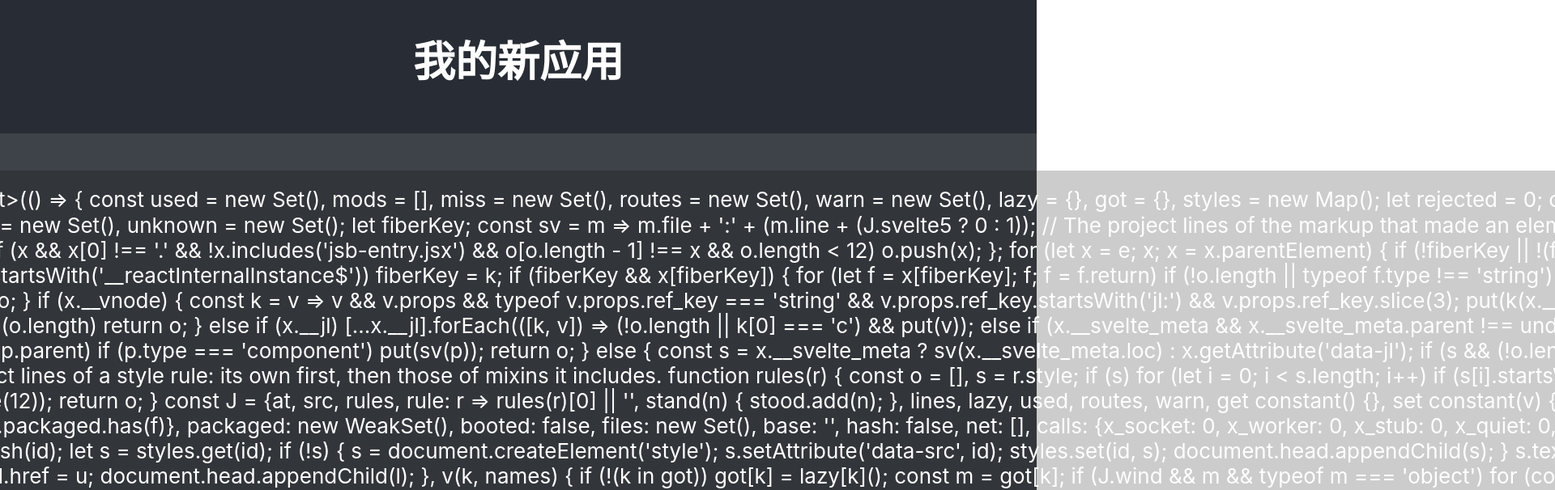
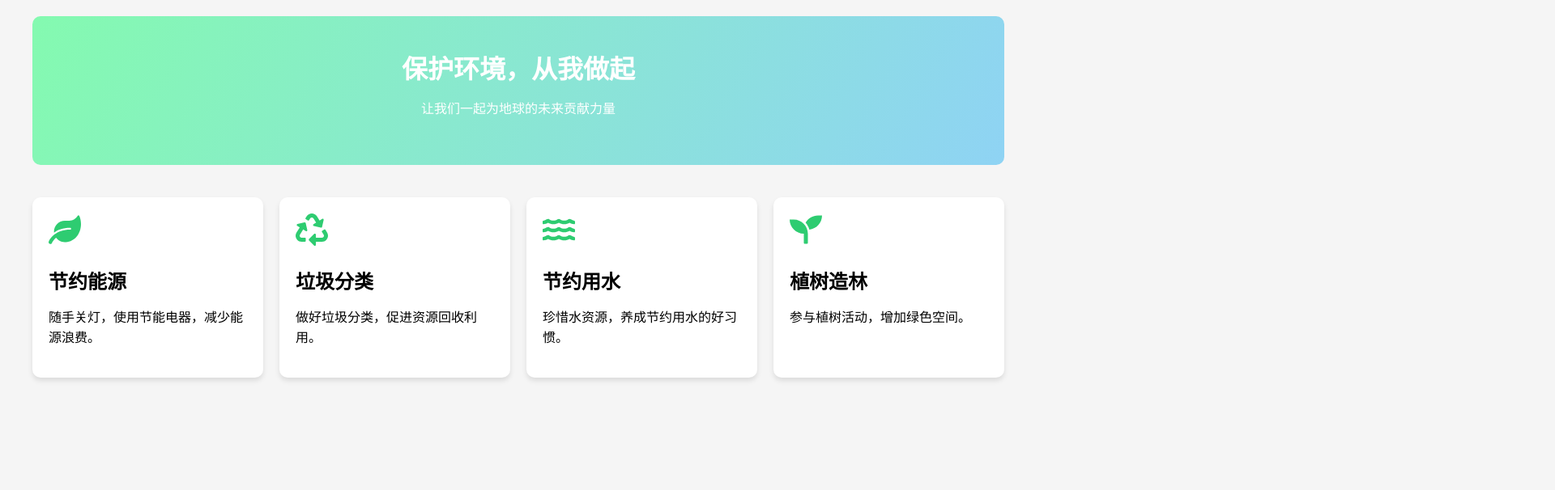
Before and after one commit to Prostream/front_hackthon, a React (Create React App) app: page / in a window 1280 px wide. Shown: the top 606 px of the page at 81% size, 1920 px wide, since content can reach past the window. Built offline with nearby package versions, Linux system fonts and the light colour scheme.

Commit message:
1028-12:40

```diff
--- a/package.json
+++ b/package.json
@@ -3,11 +3,14 @@
   "version": "0.1.0",
   "private": true,
   "dependencies": {
+    "@emotion/react": "^11.13.3",
+    "@emotion/styled": "^11.13.0",
     "@testing-library/jest-dom": "^5.17.0",
     "@testing-library/react": "^13.4.0",
     "@testing-library/user-event": "^13.5.0",
     "react": "^18.3.1",
     "react-dom": "^18.3.1",
+    "react-icons": "^5.3.0",
     "react-scripts": "5.0.1",
     "web-vitals": "^2.1.4"
   },
--- a/src/App.js
+++ b/src/App.js
@@ -1,41 +1,11 @@
-import { useState, useEffect } from 'react';
-import './App.css';
+/** @jsxImportSource @emotion/react */
+import React from 'react';
+import EnvironmentPage from './components/EnvironmentPage.jsx';
 
 function App() {
-  const [message, setMessage] = useState('');
-
-  useEffect(() => {
-    // 从后端获取数据
-    fetch('http://localhost:5000/')
-      .then(response => response.text())
-      .then(data => setMessage(data))
-      .catch(error => console.error('错误:', error));
-  }, []);
-
   return (
     <div className="App">
-      <header className="App-header">
-        <h1>我的新应用</h1>
-        <div className="content-container">
-          <p className="message-box">
-            来自后端的消息: {message}
-          </p>
-          <button className="custom-button" onClick={() => console.log("按钮被点击")}>
-            点击我
-          </button>
-        </div>
-        <p>
-          编辑 <code>src/App.js</code> 和 <code>backend/server.js</code> 来修改内容
-        </p>
-        <a
-          className="App-link"
-          href="http://localhost:5000"
-          target="_blank"
-          rel="noopener noreferrer"
-        >
-          访问后端API
-        </a>
-      </header>
+      <EnvironmentPage />
     </div>
   );
 }
--- /dev/null
+++ b/src/components/EnvironmentPage.jsx
@@ -0,0 +1,123 @@
+/** @jsxImportSource @emotion/react */
+import React from 'react';
+import styled from '@emotion/styled';
+import { FaLeaf, FaRecycle, FaWater, FaSeedling } from 'react-icons/fa';
+
+const PageContainer = styled.div`
+  max-width: 1200px;
+  margin: 0 auto;
+  padding: 20px;
+`;
+
+const Header = styled.header`
+  text-align: center;
+  margin-bottom: 40px;
+  background: linear-gradient(120deg, #84fab0 0%, #8fd3f4 100%);
+  padding: 40px;
+  border-radius: 10px;
+  color: white;
+`;
+
+const CardContainer = styled.div`
+  display: grid;
+  grid-template-columns: repeat(auto-fit, minmax(250px, 1fr));
+  gap: 20px;
+  margin-top: 30px;
+`;
+
+const Card = styled.div`
+  background: white;
+  padding: 20px;
+  border-radius: 10px;
+  box-shadow: 0 4px 6px rgba(0, 0, 0, 0.1);
+  transition: transform 0.3s ease;
+  cursor: pointer;
+
+  &:hover {
+    transform: translateY(-5px);
+  }
+`;
+
+const IconWrapper = styled.div`
+  font-size: 2.5rem;
+  color: #2ecc71;
+  margin-bottom: 15px;
+`;
+
+const EnvironmentPage = () => {
+  const environmentalTips = [
+    {
+      icon: <FaLeaf />,
+      title: '节约能源',
+      description: '随手关灯，使用节能电器，减少能源浪费。'
+    },
+    {
+      icon: <FaRecycle />,
+      title: '垃圾分类',
+      description: '做好垃圾分类，促进资源回收利用。'
+    },
+    {
+      icon: <FaWater />,
+      title: '节约用水',
+      description: '珍惜水资源，养成节约用水的好习惯。'
+    },
+    {
+      icon: <FaSeedling />,
+      title: '植树造林',
+      description: '参与植树活动，增加绿色空间。'
+    }
+  ];
+
+  // 处理卡片点击的函数
+  const handleCardClick = async (tip) => {
+    try {
+      // 发送请求到后端
+      const response = await fetch('http://your-backend-api/environment-action', {
+        method: 'POST',
+        headers: {
+          'Content-Type': 'application/json',
+        },
+        body: JSON.stringify({
+          action: tip.title,
+          description: tip.description
+        })
+      });
+
+      if (!response.ok) {
+        throw new Error('网络请求失败');
+      }
+
+      const data = await response.json();
+      console.log('操作成功：', data);
+      // 可以添加一些用户反馈，比如提示框
+      alert(`${tip.title}行动已记录！`);
+    } catch (error) {
+      console.error('错误：', error);
+      alert('操作失败，请稍后重试');
+    }
+  };
+
+  return (
+    <PageContainer>
+      <Header>
+        <h1>保护环境，从我做起</h1>
+        <p>让我们一起为地球的未来贡献力量</p>
+      </Header>
+
+      <CardContainer>
+        {environmentalTips.map((tip, index) => (
+          <Card
+            key={index}
+            onClick={() => handleCardClick(tip)}
+          >
+            <IconWrapper>{tip.icon}</IconWrapper>
+            <h2>{tip.title}</h2>
+            <p>{tip.description}</p>
+          </Card>
+        ))}
+      </CardContainer>
+    </PageContainer>
+  );
+};
+
+export default EnvironmentPage;
--- a/src/index.css
+++ b/src/index.css
@@ -5,6 +5,16 @@ body {
     sans-serif;
   -webkit-font-smoothing: antialiased;
   -moz-osx-font-smoothing: grayscale;
+  background-color: #f5f5f5;
+}
+
+h1, h2 {
+  margin: 0;
+  padding: 0;
+}
+
+p {
+  line-height: 1.6;
 }
 
 code {
```
Also changed, not shown: 1 other file (tests, documents, lock files or other folders).
